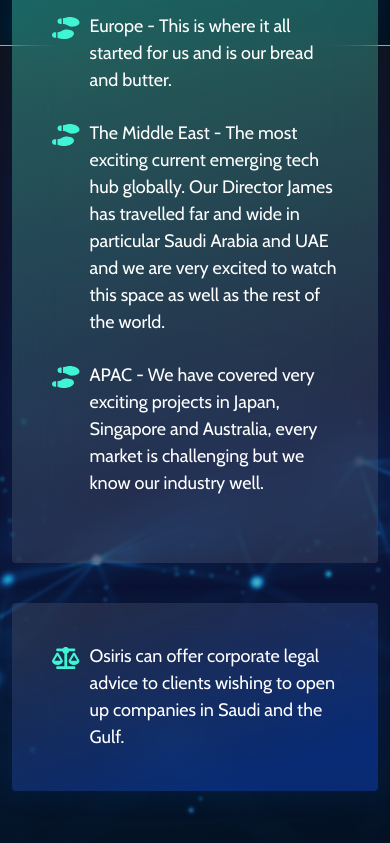
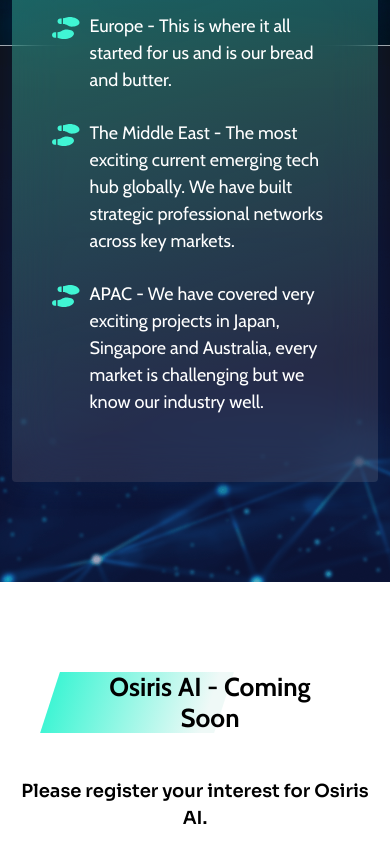
Before and after one commit to Osiris-Resources/Osiris-Resources.github.io, a Gatsby site: page / in a window 390 px wide. Shown: the part 10732-11575 px from the top of the page. Built offline with nearby package versions, Linux system fonts and the light colour scheme; Gatsby itself is replaced by a stand-in of ours.

Commit message:
Small text updates.

```diff
--- a/src/components/footprint.js
+++ b/src/components/footprint.js
@@ -30,18 +30,18 @@
                                 <div className="footprint-panel footprint-content">
                                     <p><span><FontAwesomeIcon icon={faShoePrints} /></span>US - We work directly with clients in Santa Clara, Silicon Valley and on the East Coast some of the coolest tech hubs such as Boston.</p>
                                     <p><span><FontAwesomeIcon icon={faShoePrints} /></span>Europe - This is where it all started for us and is our bread and butter.</p>
-                                    <p><span><FontAwesomeIcon icon={faShoePrints} /></span>The Middle East - The most exciting current emerging tech hub globally. Our Director James has travelled far and wide in particular Saudi Arabia and UAE and we are very excited to watch this space as well as the rest of the world.</p>
+                                    <p><span><FontAwesomeIcon icon={faShoePrints} /></span>The Middle East - The most exciting current emerging tech hub globally. We have built strategic professional networks across key markets.</p>
                                     <p><span><FontAwesomeIcon icon={faShoePrints} /></span>APAC - We have covered very exciting projects in Japan, Singapore and Australia, every market is challenging but we know our industry well.</p>
                                 </div>
                             </div>
                         </div>
-                        <div className="row">
+                        {/* <div className="row">
                             <div className="col-12 text-center">
                                 <div className="footprint-panel footprint-panel-alt">
-                                    <p><span><FontAwesomeIcon icon={faScaleBalanced} /></span>Osiris can offer corporate legal advice to clients wishing to open up companies in Saudi and the Gulf.</p>
+                                    <p><span><FontAwesomeIcon icon={faScaleBalanced} /></span></p>
                                 </div>
                             </div>
-                        </div>
+                        </div> */}
                     </div>
                 </div>
             </div>
--- a/src/styles/global.css
+++ b/src/styles/global.css
@@ -1788,6 +1788,10 @@
     .platform-container .highlight-heading {
       font-size: 26px;
       max-width: 290px;
+    }
+
+    .animate-highlight {
+      height: 80% !important;
     }
   }
 
```
